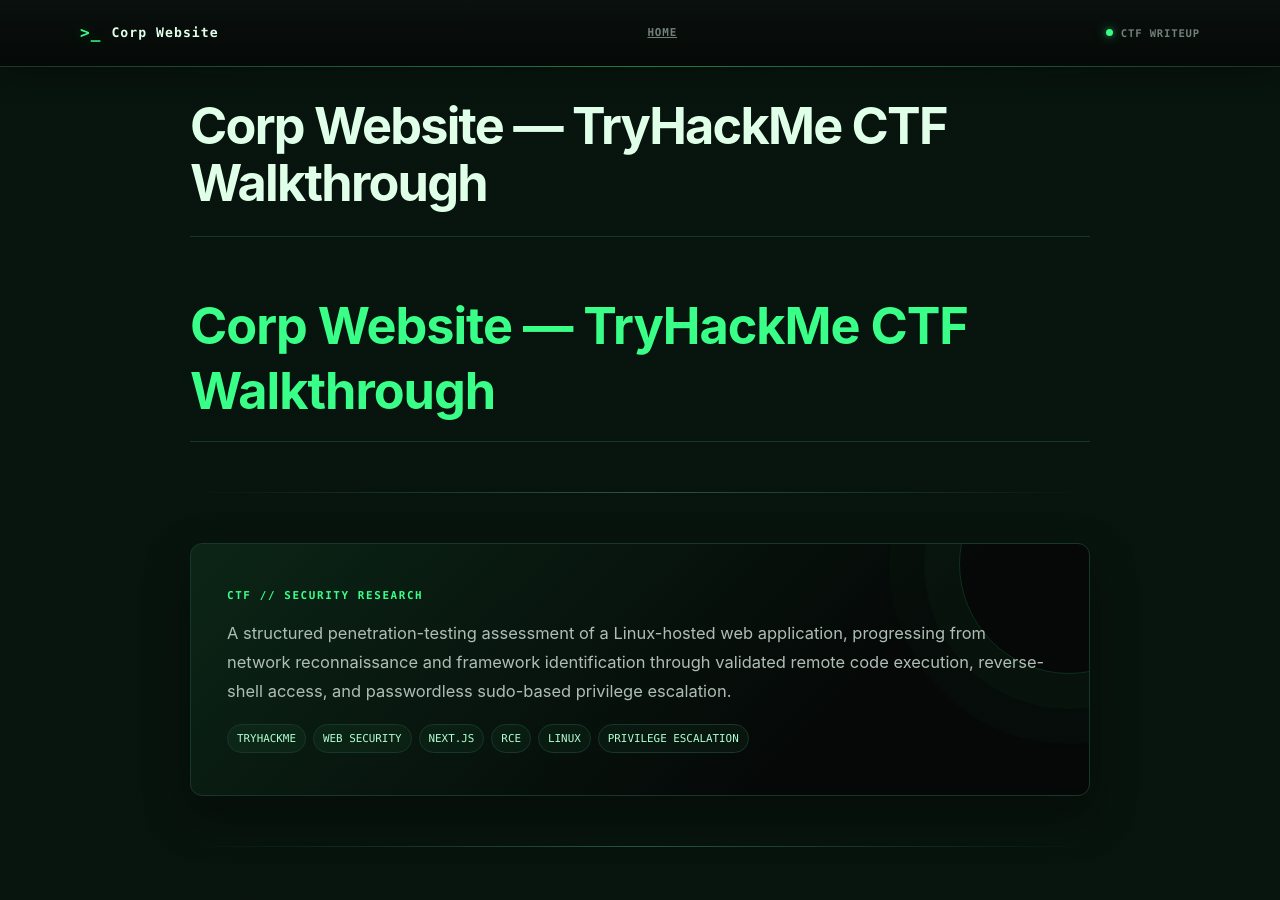
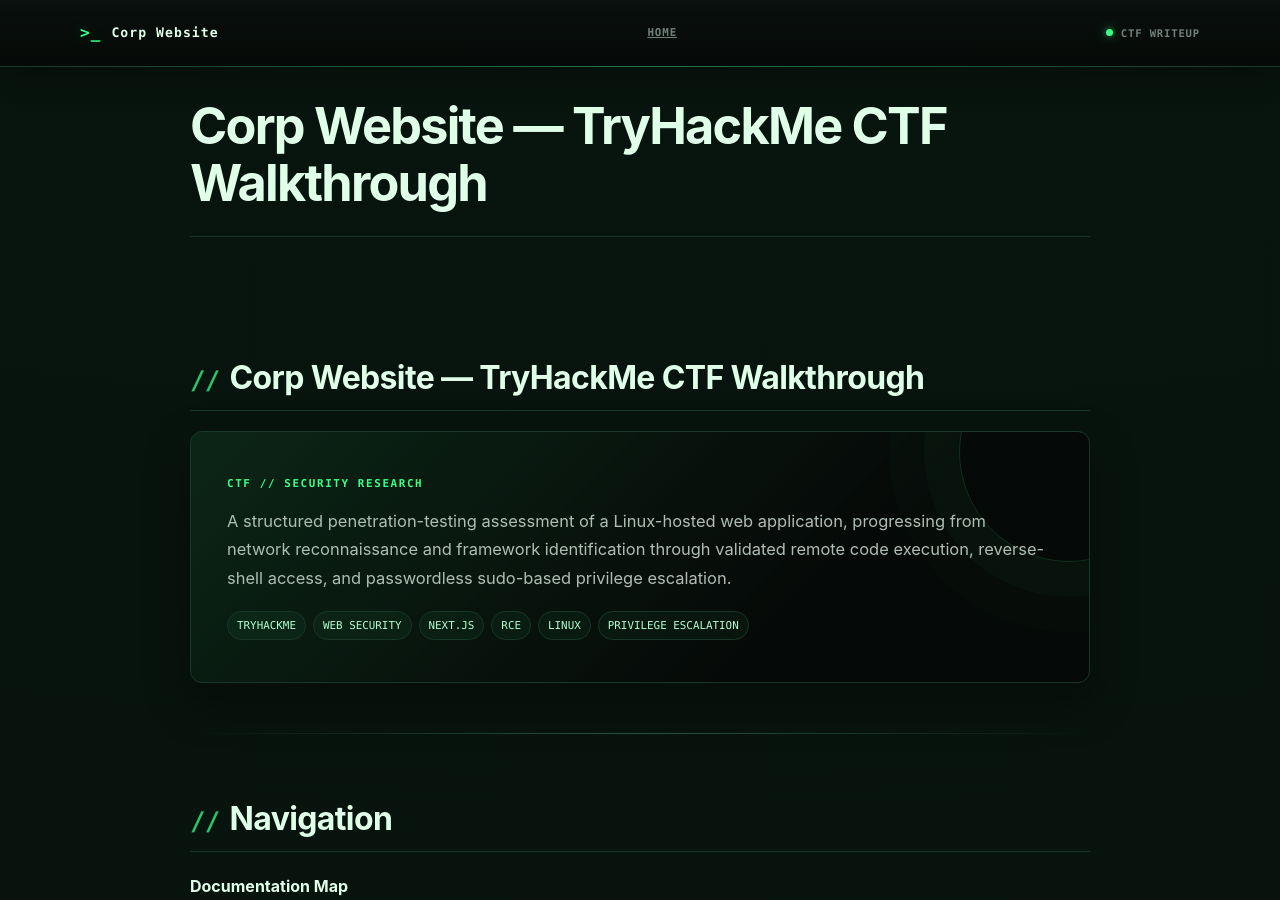
Before and after one commit to anurag-rvnkr1/Corp-Website-TryHackMe-Walkthrough, a Jekyll site: the page built from docs/index.md, in a window 1280 px wide and 900 px high. Built offline with Jekyll 4.4.1, drawn with Linux system fonts in a browser that asks for light colours; our own code applies the rules of GitHub Pages for plain Markdown files.

```diff
--- a/docs/index.md
+++ b/docs/index.md
@@ -1,5 +1,5 @@
-# Corp Website — TryHackMe CTF Walkthrough
----
+## Corp Website — TryHackMe CTF Walkthrough
+
 <div class="ctf-hero">
 <p>
 A structured penetration-testing assessment of a Linux-hosted web application, progressing from network reconnaissance and framework identification through validated remote code execution, reverse-shell access, and passwordless sudo-based privilege escalation.
```
